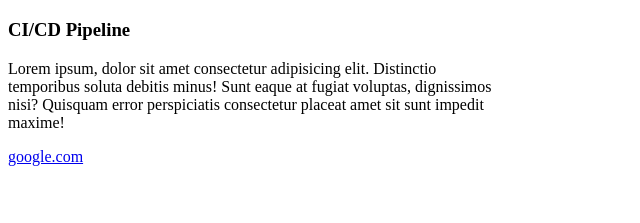
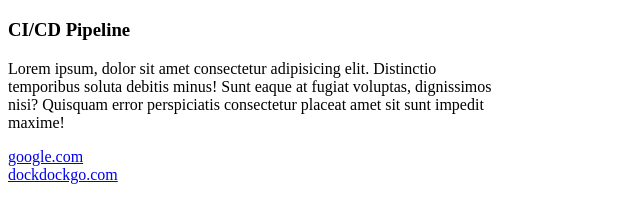
Before and after one commit to Raphaelmary/github-actions-workflow-1, a plain HTML site: page index.html in a window 1280 px wide. Shown: the part 61-284 px from the top of the page, without its empty margins (0-640 px from the left). Drawn offline with Linux system fonts and the light colour scheme.

Commit message:
added extra link

```diff
--- a/index.html
+++ b/index.html
@@ -10,6 +10,7 @@
     <h1>Github Actions</h1>
     <h3>CI/CD Pipeline</h3>
     <p style="width: 500px">Lorem ipsum, dolor sit amet consectetur adipisicing elit. Distinctio temporibus soluta debitis minus! Sunt eaque at fugiat voluptas, dignissimos nisi? Quisquam error perspiciatis consectetur placeat amet sit sunt impedit maxime!</p>
-    <a href="##">google.com</a>
+    <a href="##">google.com</a> <br />
+    <a href="##">dockdockgo.com</a>
 </body>
 </html>
```
